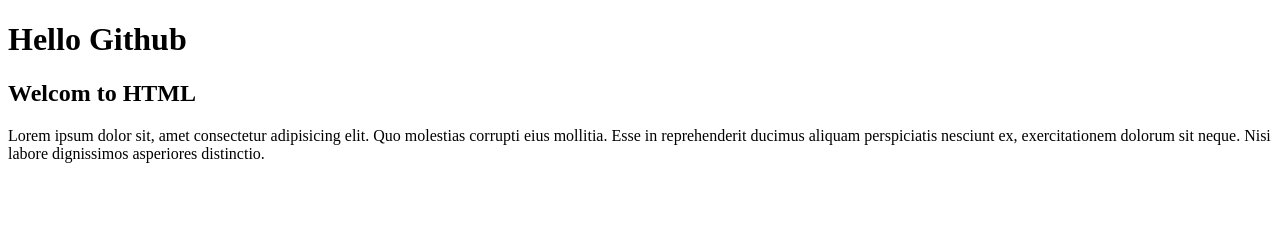
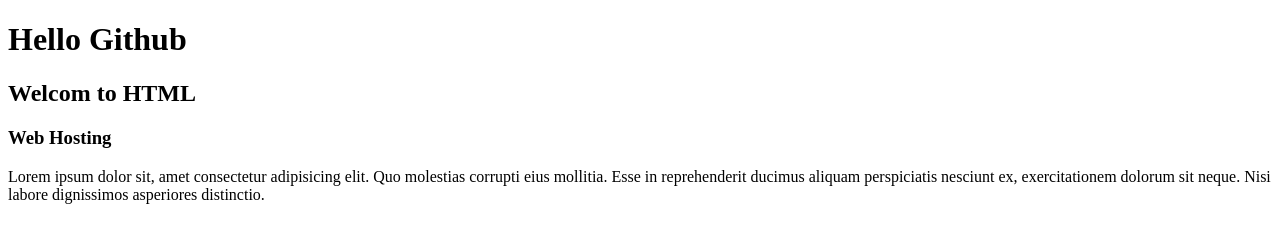
Before and after one commit to anvikayadav/demoproject, a plain HTML site: page index.html in a window 1280 px wide. Drawn offline with Linux system fonts and the light colour scheme.

Commit message:
Update index.html

```diff
--- a/index.html
+++ b/index.html
@@ -8,6 +8,7 @@
 <body>
     <h1>Hello Github</h1>
     <h2>Welcom to HTML</h2>
+    <h3>Web Hosting</h3>
 
     <p>Lorem ipsum dolor sit, amet consectetur adipisicing elit. Quo molestias corrupti eius mollitia. Esse in reprehenderit ducimus aliquam perspiciatis nesciunt ex, exercitationem dolorum sit neque. Nisi labore dignissimos asperiores distinctio.</p>
 </body>
```
